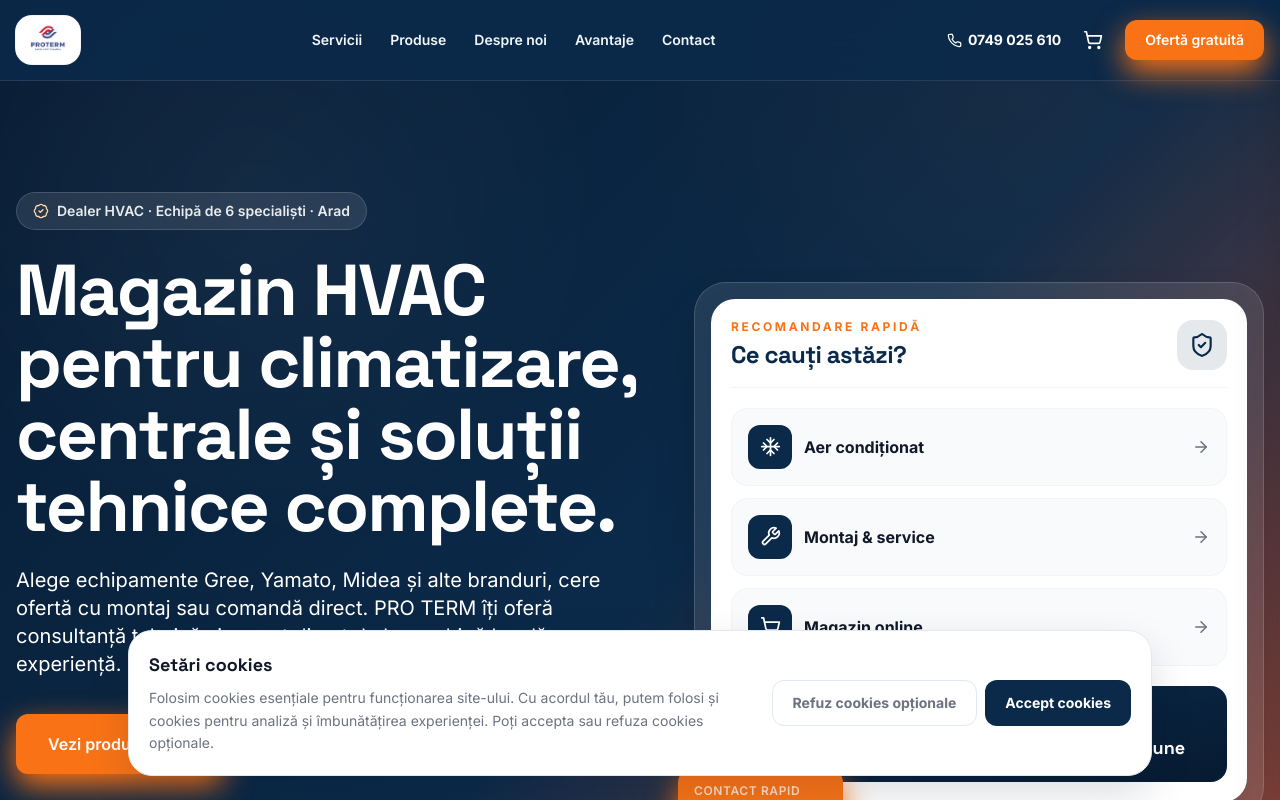
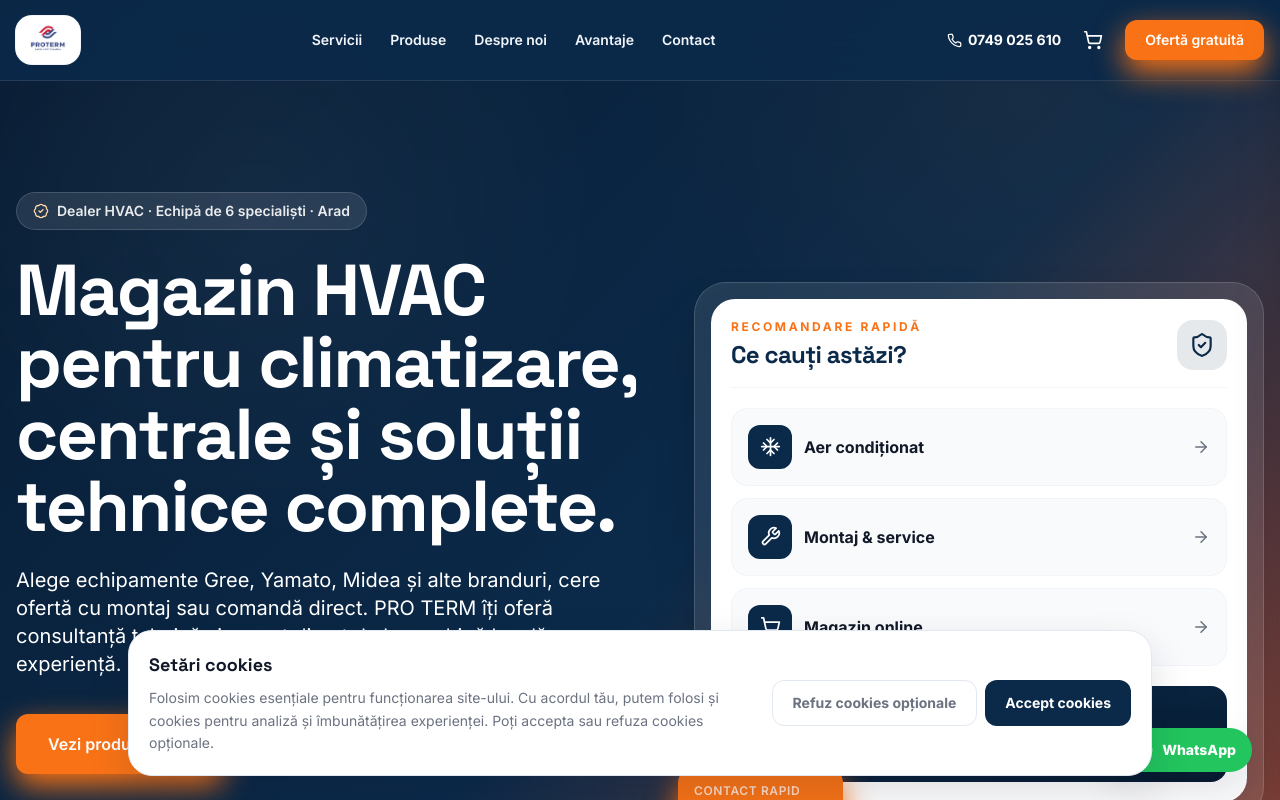
Before and after one commit to protermarad-hash/pro-term-web, a Next.js app: page / in a window 1280 px wide. Shown: the top 800 px of the page. Built offline with nearby package versions, Linux system fonts and the light colour scheme.

Commit message:
Show WhatsApp quick contact button globally

```diff
--- a/src/components/Providers.tsx
+++ b/src/components/Providers.tsx
@@ -3,12 +3,14 @@
 import { CartProvider } from '@/lib/cart-context';
 import CartDrawer from './CartDrawer';
 import CookieConsent from './CookieConsent';
+import WhatsAppFloat from './WhatsAppFloat';
 
 export default function Providers({ children }: { children: React.ReactNode }) {
   return (
     <CartProvider>
       {children}
       <CartDrawer />
+      <WhatsAppFloat />
       <CookieConsent />
     </CartProvider>
   );
```
